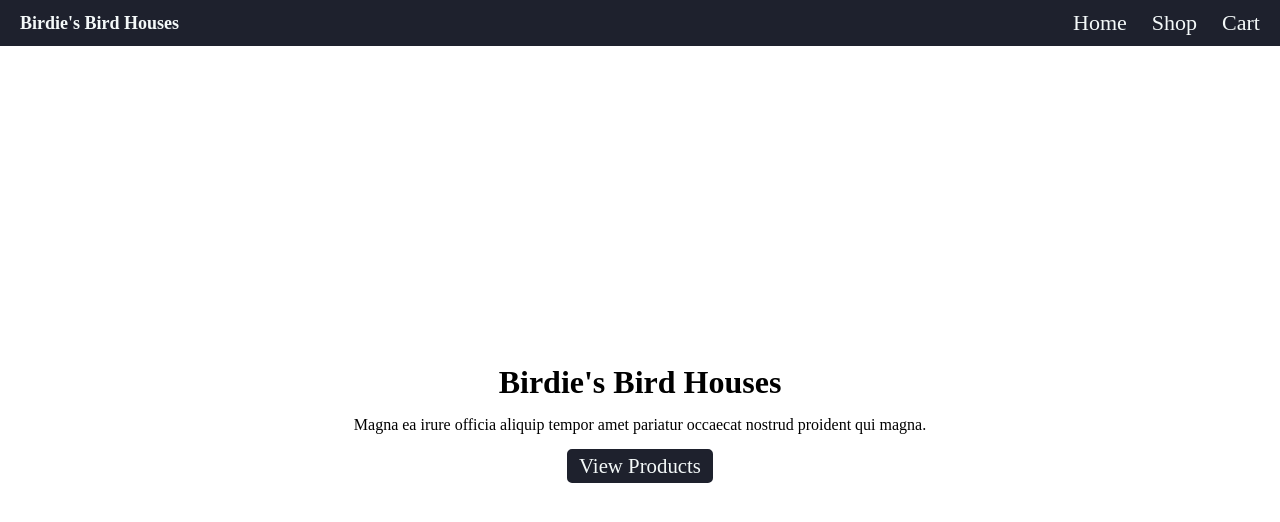
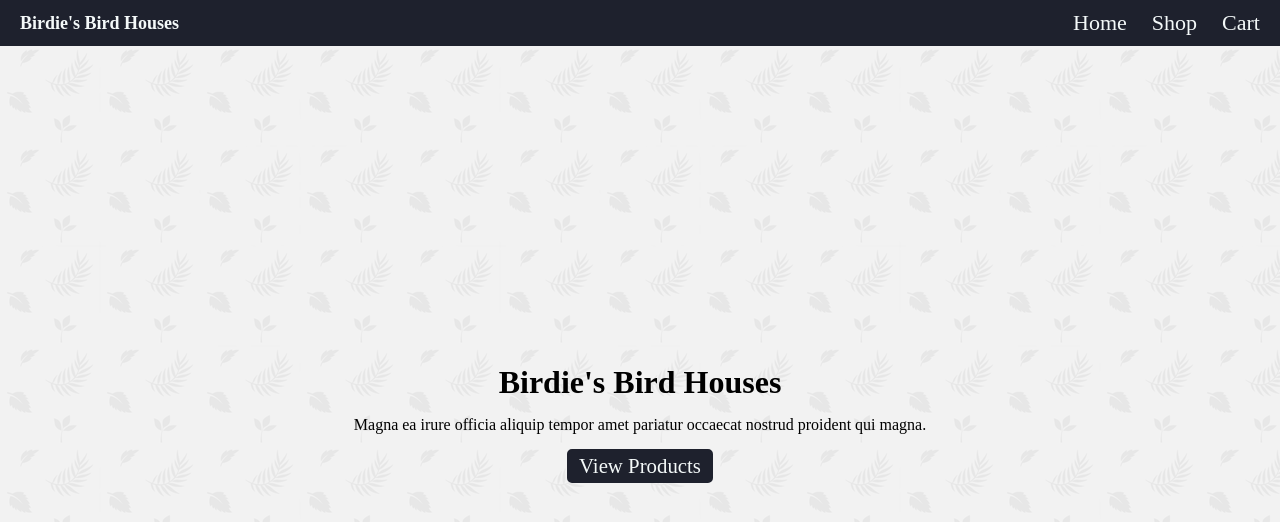
Before and after one commit to robisonwebdev/shopping-cart, a React (Create React App) app: page / in a window 1280 px wide. Shown: the top 522 px of the page. Built offline with nearby package versions, Linux system fonts and the light colour scheme; a web font is replaced by a local one.

Commit message:
Setup background-image and set to leaves-pattern

```diff
--- a/src/styles/Main/Main.css
+++ b/src/styles/Main/Main.css
@@ -2,6 +2,7 @@
     display: flex;
     justify-content: center;
 
+    background-image: url('../../media/leaves-pattern.png');
     height: 100%;
     width: 100%;
 }
```
